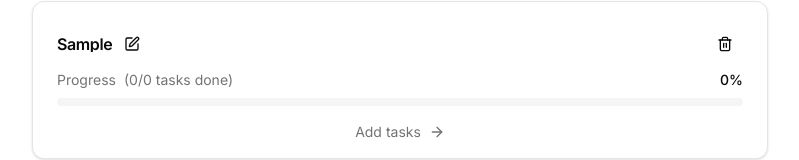
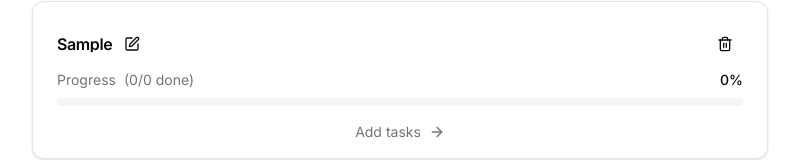
Before and after one commit to aleksiliu/task-manager, a Next.js app: page / in a window 1280 px wide. Both pictures are taken after typing "Sample" into the empty fields and a click on the button "Add List". Shown: the part 237-397 px from the top of the page, without its empty margins (240-1039 px from the left). Built offline with nearby package versions, Linux system fonts and the light colour scheme.

Commit message:
Remove tasks word

```diff
--- a/features/task-list/task-list-preview.tsx
+++ b/features/task-list/task-list-preview.tsx
@@ -98,7 +98,7 @@ export function TaskListPreview({ taskList, onEditName, onDelete, existingNames
               <div className='flex items-center gap-2'>
                 <span className='text-muted-foreground'>Progress</span>
                 <span className='text-muted-foreground'>
-                  ({completedTasks}/{totalTasks} tasks done
+                  ({completedTasks}/{totalTasks} done
                   {inProgressTasks > 0 && `, ${inProgressTasks} in doing`})
                 </span>
               </div>
```
